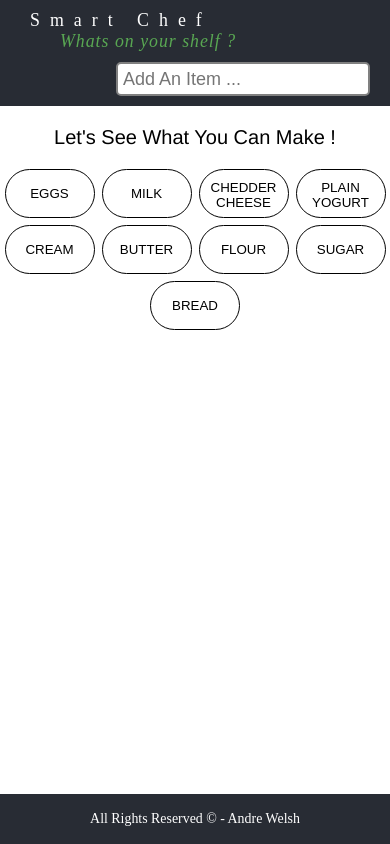
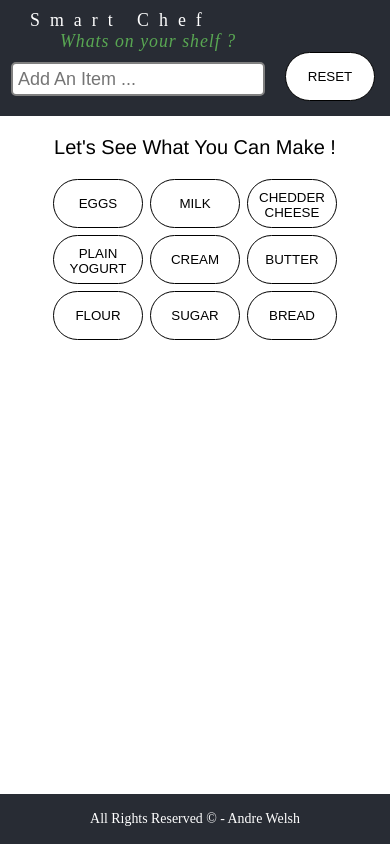
Before and after one commit to andrewelsh/Smart-Chef, a React (Create React App) app: page / in a window 390 px wide. Built offline with nearby package versions, Linux system fonts and the light colour scheme.

Commit message:
adjusted app-flex width to fix mobile screen size

```diff
--- a/src/components/App.css
+++ b/src/components/App.css
@@ -32,6 +32,11 @@
   color: #78f4669e;
   margin-left: 60px;
 }
+
+.reset {
+  margin-bottom: 15px;
+  margin-right: 15px;
+}
 /* End of Header */
 
 input {
@@ -64,7 +69,7 @@ input:focus {
   flex-wrap: wrap;
   gap: 7px;
   justify-content: center;
-  width: 100%;
+  width: 300px;
 }
 .someSuggestions {
   font-family: "Franklin Gothic Medium", "Arial Narrow", Arial, sans-serif;
--- a/src/components/App.js
+++ b/src/components/App.js
@@ -18,6 +18,7 @@ function App() {
       <center>
         <p className="someSuggestions">Let's See What You Can Make !</p>
         <div className="app-flex">{mappedData}</div>
+
         {mappedRecipeData}
       </center>
       <Footer />
--- a/src/components/Header.js
+++ b/src/components/Header.js
@@ -7,6 +7,7 @@ const Header = () => {
       <div className="headerBottomLine">
         <p className="headerSubTitle">Whats on your shelf ?</p>
         <input placeholder="Add An Item ..."></input>
+        <button className="reset"> RESET</button>
       </div>
     </div>
   );
```
